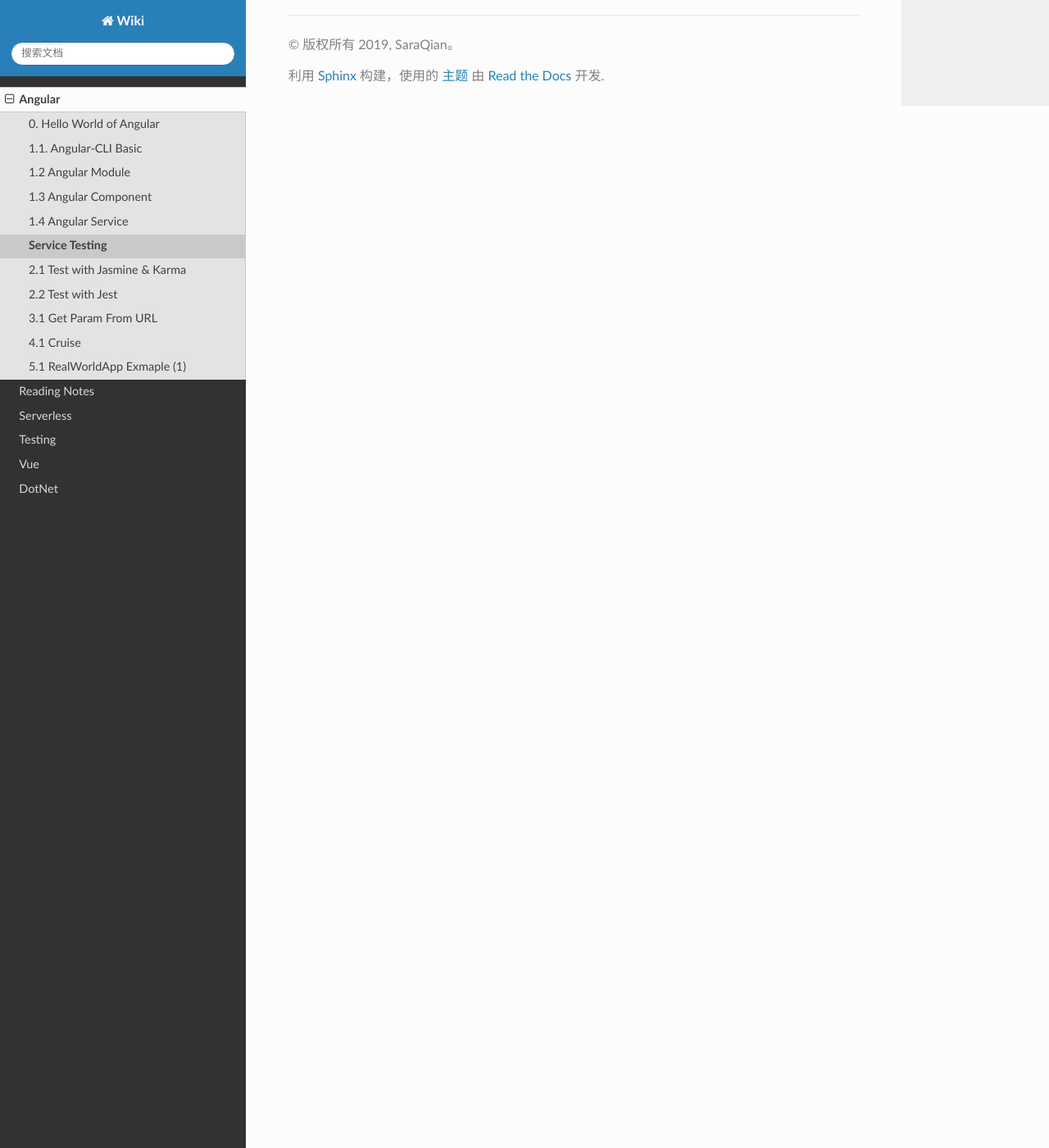
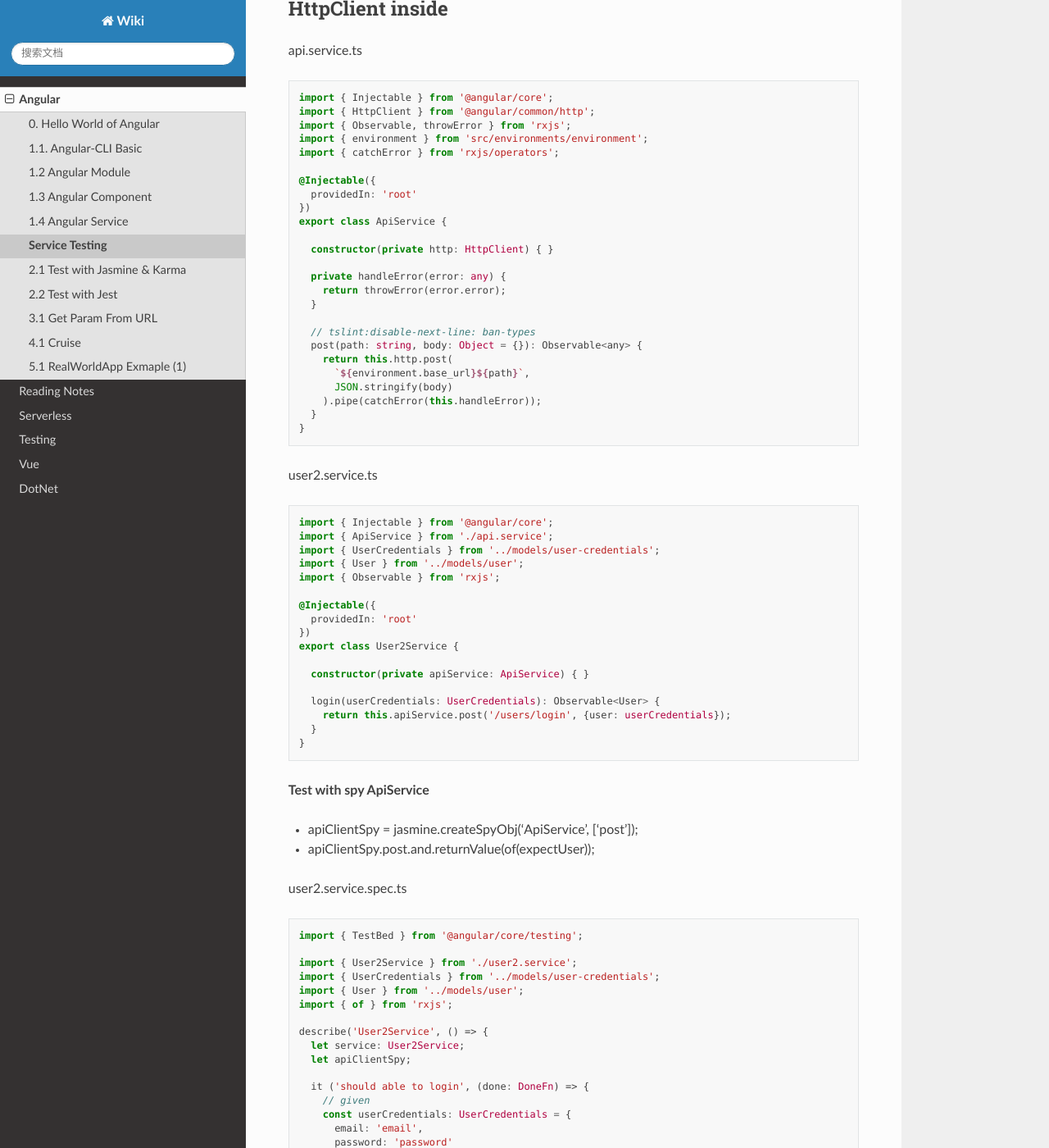
Before and after one commit to abigail830/Sphinx_wiki, a Sphinx documentation site: the page built from source/Angular/2_1_1_TestService.rst, in a window 1280 px wide and 1400 px high, scrolled down 1585 px. Shown: the whole window at 82% size. Built offline with Sphinx 7.4.7 and the Read the Docs theme 2.0.0, drawn with Linux system fonts in a browser that asks for light colours; some of the changed text lies outside the part shown.

Commit message:
Update 2_1_1_TestService.rst

```diff
--- a/source/Angular/2_1_1_TestService.rst
+++ b/source/Angular/2_1_1_TestService.rst
@@ -2,6 +2,7 @@ Service Testing
 ===========================
 
 Case1. UserService will invoke HttpClient directly
+^^^^^^^^^^^^^^^^^^^^^^^^^^^^^^^^^^^^^^^^^^^^^^^^^^^^^^^^^^^^
 
 .. code-block:: typescript
 
@@ -77,3 +78,108 @@ Case1. UserService will invoke HttpClient directly
     request.flush(expectUser);
    });
   });
+
+Case2. UserService invoke ApiService which encapculated HttpClient inside
+^^^^^^^^^^^^^^^^^^^^^^^^^^^^^^^^^^^^^^^^^^^^^^^^^^^^^^^^^^^^^^^^^^^^^^^^^^^^^^^^^^^^^
+
+api.service.ts
+
+.. code-block:: typescript
+
+  import { Injectable } from '@angular/core';
+  import { HttpClient } from '@angular/common/http';
+  import { Observable, throwError } from 'rxjs';
+  import { environment } from 'src/environments/environment';
+  import { catchError } from 'rxjs/operators';
+
+  @Injectable({
+    providedIn: 'root'
+  })
+  export class ApiService {
+
+    constructor(private http: HttpClient) { }
+
+    private handleError(error: any) {
+      return throwError(error.error);
+    }
+
+    // tslint:disable-next-line: ban-types
+    post(path: string, body: Object = {}): Observable<any> {
+      return this.http.post(
+        `${environment.base_url}${path}`,
+        JSON.stringify(body)
+      ).pipe(catchError(this.handleError));
+    }
+  }
+
+user2.service.ts
+
+.. code-block:: typescript
+
+  import { Injectable } from '@angular/core';
+  import { ApiService } from './api.service';
+  import { UserCredentials } from '../models/user-credentials';
+  import { User } from '../models/user';
+  import { Observable } from 'rxjs';
+
+  @Injectable({
+    providedIn: 'root'
+  })
+  export class User2Service {
+
+    constructor(private apiService: ApiService) { }
+
+    login(userCredentials: UserCredentials): Observable<User> {
+      return this.apiService.post('/users/login', {user: userCredentials});
+    }
+  }
+
+**Test with spy ApiService**
+
+* apiClientSpy = jasmine.createSpyObj('ApiService', ['post']);
+* apiClientSpy.post.and.returnValue(of(expectUser));
+
+
+user2.service.spec.ts
+
+.. code-block:: typescript
+
+  import { TestBed } from '@angular/core/testing';
+
+  import { User2Service } from './user2.service';
+  import { UserCredentials } from '../models/user-credentials';
+  import { User } from '../models/user';
+  import { of } from 'rxjs';
+
+  describe('User2Service', () => {
+    let service: User2Service;
+    let apiClientSpy;
+
+    it ('should able to login', (done: DoneFn) => {
+      // given
+      const userCredentials: UserCredentials = {
+        email: 'email',
+        password: 'password'
+      };
+      const expectUser: User = {
+        email: 'email',
+        username: 'username',
+        token: 'token'
+      };
+      apiClientSpy = jasmine.createSpyObj('ApiService', ['post']);
+      apiClientSpy.post.and.returnValue(of(expectUser));
+      service = new User2Service(apiClientSpy);
+
+      // when
+      service.login(userCredentials).subscribe (user => {
+          expect(user).toEqual(expectUser);
+          done();
+        },
+        fail
+      );
+    });
+
+  });
+
+
+.. index:: Angular, Jasmine, Testing
```
